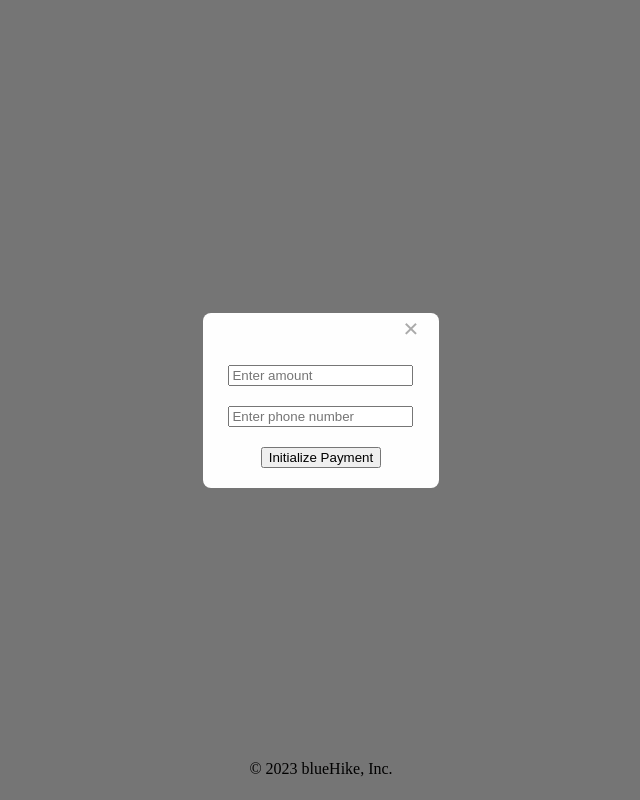
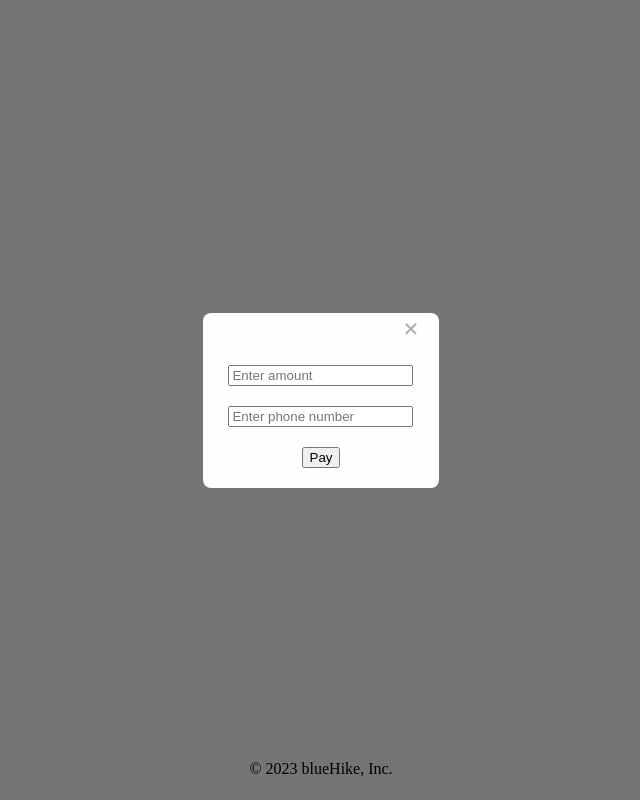
Before and after one commit to bluehike19/React-Nodejs_Mpesa_Daraja_Intergration, a React (Vite) app in the folder frontend/: page / in a window 1280 px wide. Both pictures are taken after a click on the button "Check Out". Shown: the whole page, without its empty margins (319-959 px from the left). Built offline with nearby package versions, Linux system fonts and the light colour scheme.

Commit message:
first commit

```diff
--- a/frontend/src/components/mpesa/Mpesa.jsx
+++ b/frontend/src/components/mpesa/Mpesa.jsx
@@ -6,12 +6,26 @@ const Mpesa = () => {
   const [showModal, setShowModal] = useState(false);
   const [amount, setAmount] = useState("");
   const [phoneNumber, setPhoneNumber] = useState("");
+  const [loading, setLoading] = useState(false);
+  const [errorMessage, setErrorMessage] = useState("");
+  const [successMessage, setSuccessMessage] = useState("");
+
+  const handleClick = () => {
+    setShowModal(true);
+    setErrorMessage("");
+    setSuccessMessage("");
+  };
 
   const handlePayment = async () => {
     if (!amount || isNaN(amount) || amount <= 0 || !phoneNumber) {
-      //display error message
+      setErrorMessage("Please provide both phone number and amount");
       return;
     }
+
+    setLoading(true);
+    setErrorMessage("");
+    setSuccessMessage("");
+
     try {
       const response = await axios.post(
         "http://localhost:5000/api/initiatePayment",
@@ -20,14 +34,20 @@ const Mpesa = () => {
           phoneNumber,
         }
       );
-      alert("payment success");
+      setPhoneNumber("");
+      setAmount("");
+      setShowModal(false);
+      setLoading(false);
+      setSuccessMessage("Payment successfull");
     } catch (error) {
+      setLoading(false);
+      setErrorMessage("Payment failed. Please try again");
       console.error(error.response.data);
     }
   };
   return (
     <div className="payment-container">
-      <button className="checkout" onClick={() => setShowModal(true)}>
+      <button className="checkout" onClick={handleClick}>
         Check Out
       </button>
       {showModal && (
@@ -48,7 +68,10 @@ const Mpesa = () => {
               value={phoneNumber}
               onChange={(e) => setPhoneNumber(e.target.value)}
             />
-            <button onClick={handlePayment}>Initialize Payment</button>
+            <button onClick={handlePayment} disabled={loading}>
+              {loading ? "Processing..." : "Pay"}
+            </button>
+            {errorMessage && <p style={{ color: "red" }}>{successMessage}</p>}
           </div>
         </div>
       )}
```
